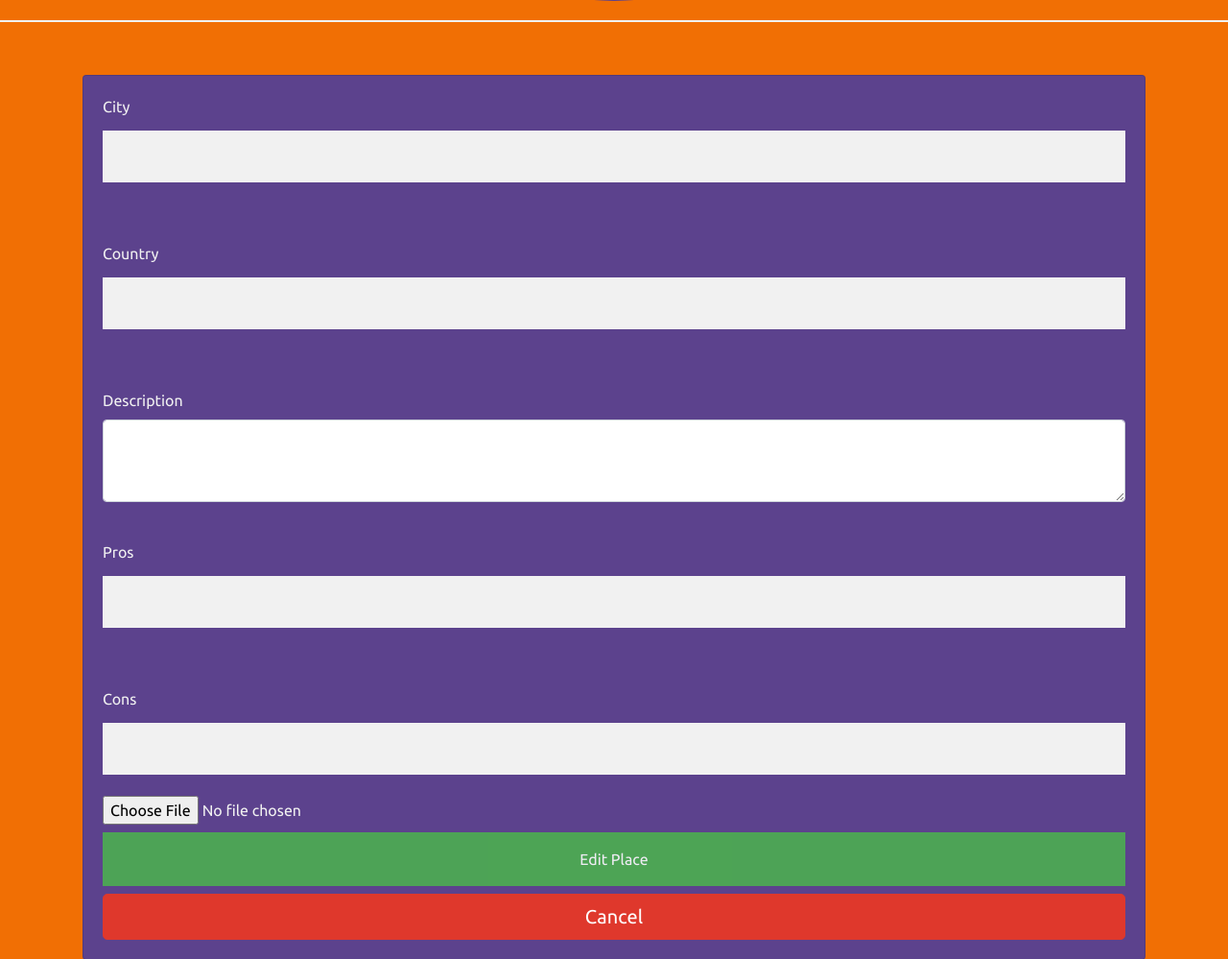
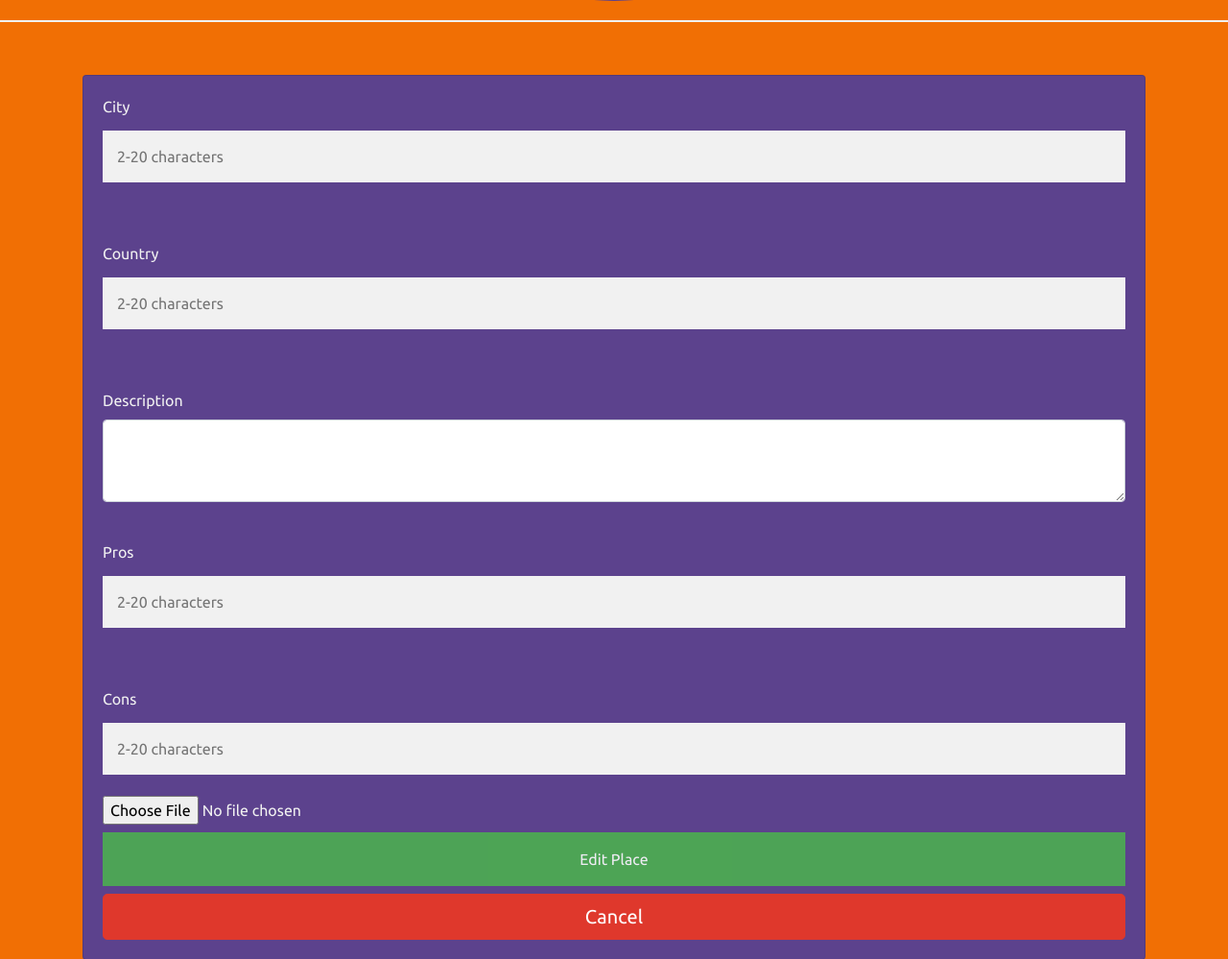
Before and after one commit to ebuzeryalcin/Travellers, a Flask app: template templates/edit_place.html in a window 1280 px wide. Shown: the part 587-1586 px from the top of the page at 96% size. Run offline with Flask 2, Linux system fonts and the light colour scheme; the template is opened without the code that fills it, so the values that code supplies are empty; some libraries are stand-ins or nearby versions.

Commit message:
added placeholders to edit page too.

```diff
--- a/templates/edit_place.html
+++ b/templates/edit_place.html
@@ -27,32 +27,32 @@
                     <!-- city -->
                     <div class="card-body input-field-add">
                         <label for="place_city">City</label>
-                        <input id="place_city" name="place_city" minlength="2" maxlength="20"
+                        <input id="place_city" placeholder="2-20 characters" name="place_city" minlength="2" maxlength="20"
                         type="text" class="validate" value="{{ place.place_city }}" required>
                     </div>
                         <!-- country -->
                     <div class="card-body input-field-add">
                         <label for="place_country">Country</label>
-                        <input id="place_country" name="place_country" minlength="2" maxlength="20"
+                        <input id="place_country" placeholder="2-20 characters" name="place_country" minlength="2" maxlength="20"
                         type="text" class="validate" value="{{ place.place_country }}" required>
                     </div>
                         <!-- description -->
                     <div class="card-body input-field-add">
                         <label for="place_description">Description</label>
                         <textarea id="place_description" class="form-control validate" name="place_description"
-                        minlength="10" maxlength="200" type="text" rows="3" required>{{- place.place_description -}}</textarea>
+                        minlength="10" maxlength="250" type="text" rows="3" required>{{- place.place_description -}}</textarea>
                         <div id="desc-char"></div>
                     </div>
                         <!-- pros -->
                         <div class="card-body input-field-add">
                         <label for="place_pros">Pros</label>
-                        <input id="place_pros" name="place_pros" minlength="2" maxlength="20"
+                        <input id="place_pros" placeholder="2-20 characters" name="place_pros" minlength="2" maxlength="20"
                         type="text" class="validate" value="{{ place.place_pros }}" required>
                     </div>
                         <!-- cons -->
                         <div class="card-body input-field-add">
                         <label for="place_cons">Cons</label>
-                        <input id="place_cons" name="place_cons" minlength="2" maxlength="20"
+                        <input id="place_cons" placeholder="2-20 characters" name="place_cons" minlength="2" maxlength="20"
                         type="text" class="validate" value="{{ place.place_cons }}" required>
                         <!-- image, upload -->
                         <input type="file" name="file" required>
```
